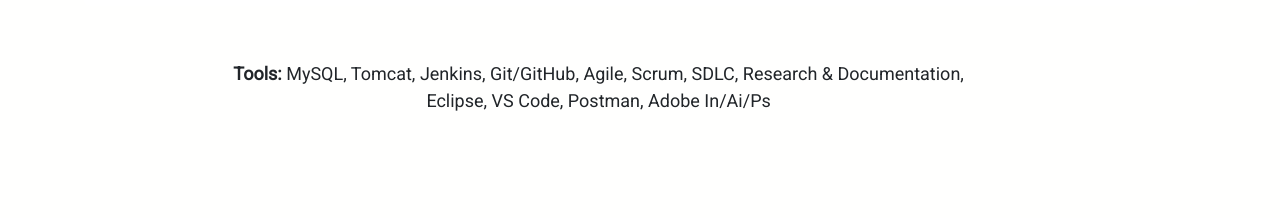
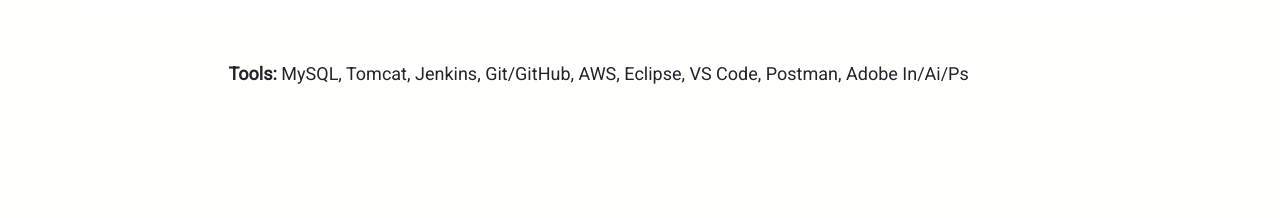
Before and after one commit to bgaskins/web_portfolio, a React (Create React App) app: page / in a window 1280 px wide. Shown: the part 336-554 px from the top of the page. Built offline with nearby package versions, Linux system fonts and the light colour scheme.

Commit message:
Added a tool

```diff
--- a/src/components/Skills/Skills.js
+++ b/src/components/Skills/Skills.js
@@ -24,8 +24,7 @@
                         <FontAwesomeIcon icon={faBootstrap} size = '4x' className="me-4" id="icon"/>
                     </li>
                 </ul>
-                <div id="tools"><strong>Tools:</strong> MySQL, Tomcat, Jenkins, Git/GitHub, Agile, Scrum, SDLC, Research & Documentation,
-            Eclipse, VS Code, Postman, Adobe In/Ai/Ps
+                <div id="tools"><strong>Tools:</strong> MySQL, Tomcat, Jenkins, Git/GitHub, AWS, Eclipse, VS Code, Postman, Adobe In/Ai/Ps
         </div>
         </div>
     </div>
```
